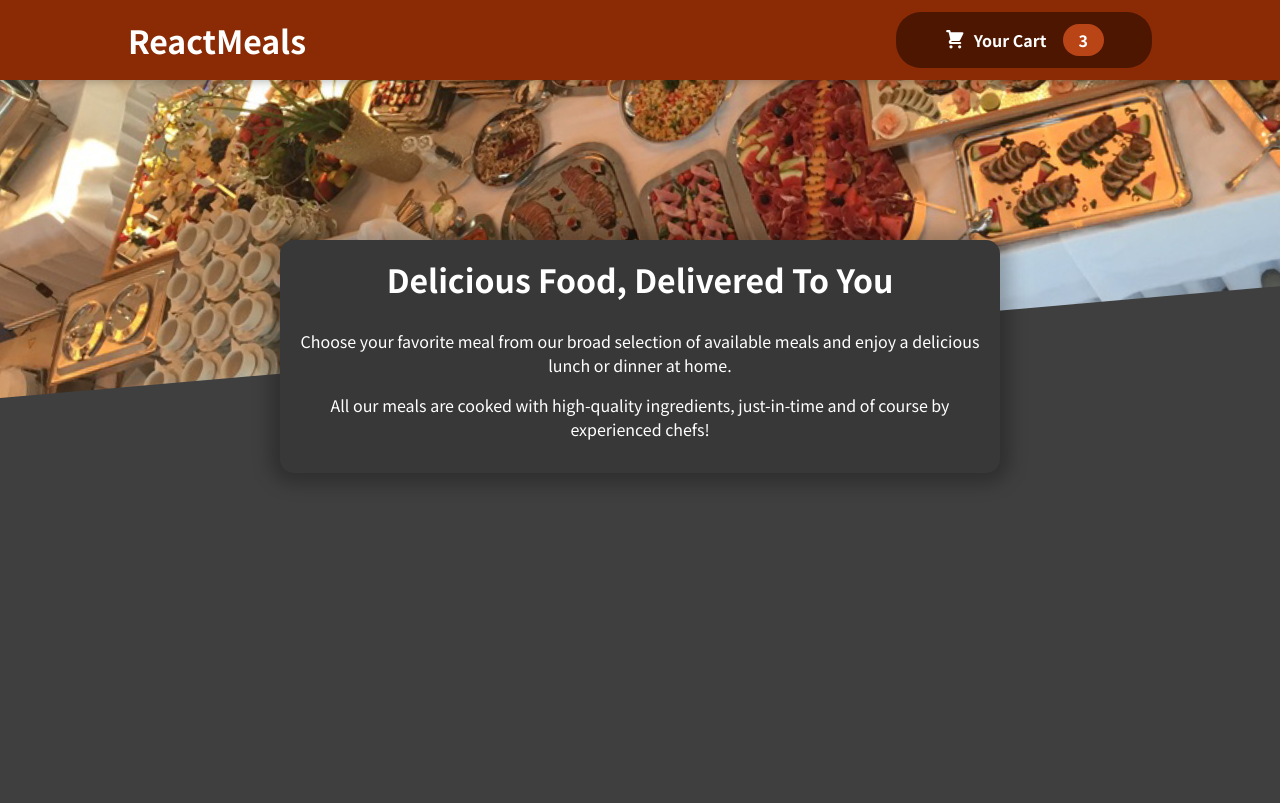
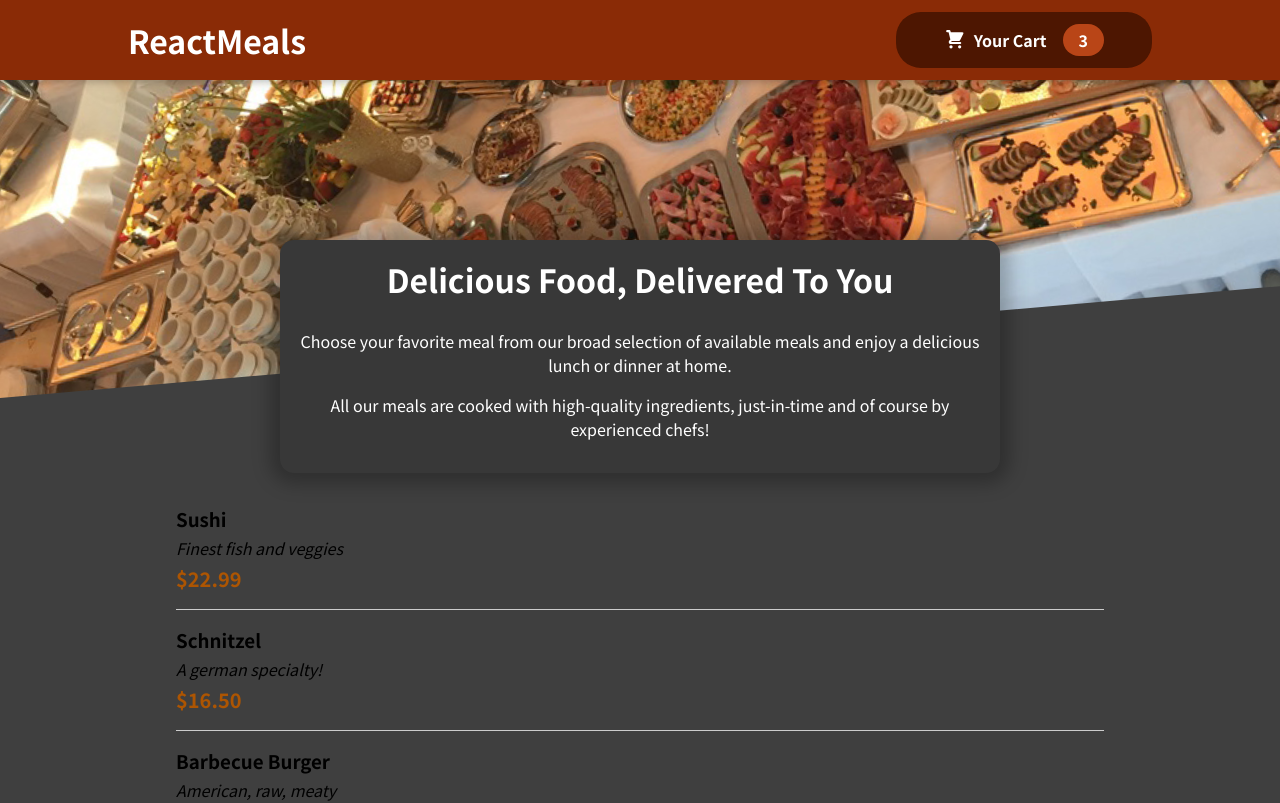
Before and after one commit to Si-HaMaDa/React-Train-Building-a-Food-Order-App, a React (Vite) app: page / in a window 1280 px wide. Shown: the top 803 px of the page. Built offline with nearby package versions, Linux system fonts and the light colour scheme.

Commit message:
MealItem Components

```diff
--- a/src/components/Meals/AvailableMeals.jsx
+++ b/src/components/Meals/AvailableMeals.jsx
@@ -1,3 +1,4 @@
+import MealItem from "./MealItem/MealItem";
 import classes from "./AvailableMeals.module.css";
 
 const DUMMY_MEALS = [
@@ -28,7 +29,14 @@
 ];
 
 function AvailableMeals() {
-    const mealsList = DUMMY_MEALS.map((meal) => <li>{meal.name}</li>);
+    const mealsList = DUMMY_MEALS.map((meal) => (
+        <MealItem
+            key={meal.id}
+            name={meal.name}
+            description={meal.description}
+            price={meal.price}
+        />
+    ));
 
     return (
         <section className={classes.meals}>
--- /dev/null
+++ b/src/components/Meals/MealItem/MealItem.jsx
@@ -0,0 +1,18 @@
+import classes from "./MealItem.module.css";
+
+function MealItem(props) {
+    const price = `$${props.price.toFixed(2)}`;
+
+    return (
+        <li className={classes.meal}>
+            <div>
+                <h3>{props.name}</h3>
+                <div className={classes.description}>{props.description}</div>
+                <div className={classes.price}>{price}</div>
+            </div>
+            <div></div>
+        </li>
+    );
+}
+
+export default MealItem;
--- /dev/null
+++ b/src/components/Meals/MealItem/MealItem.module.css
@@ -0,0 +1,22 @@
+.meal {
+    display: flex;
+    justify-content: space-between;
+    margin: 1rem;
+    padding-bottom: 1rem;
+    border-bottom: 1px solid #ccc;
+}
+
+.meal h3 {
+    margin: 0 0 0.25rem 0;
+}
+
+.description {
+    font-style: italic;
+}
+
+.price {
+    margin-top: 0.25rem;
+    font-weight: bold;
+    color: #ad5502;
+    font-size: 1.25rem;
+}
--- a/src/components/Meals/Meals.jsx
+++ b/src/components/Meals/Meals.jsx
@@ -1,9 +1,11 @@
 import MealsSummary from "./MealsSummary";
+import AvailableMeals from "./AvailableMeals";
 
 function Meals() {
     return (
         <>
             <MealsSummary />
+            <AvailableMeals />
         </>
     );
 }
```
